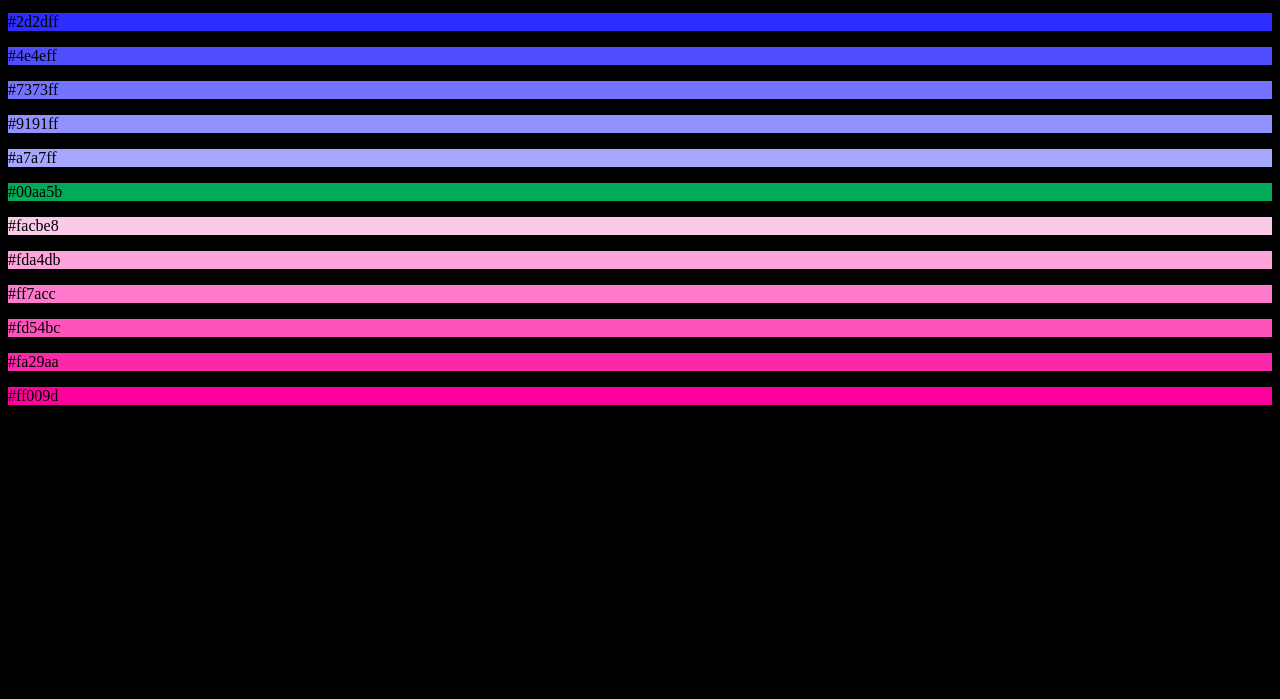
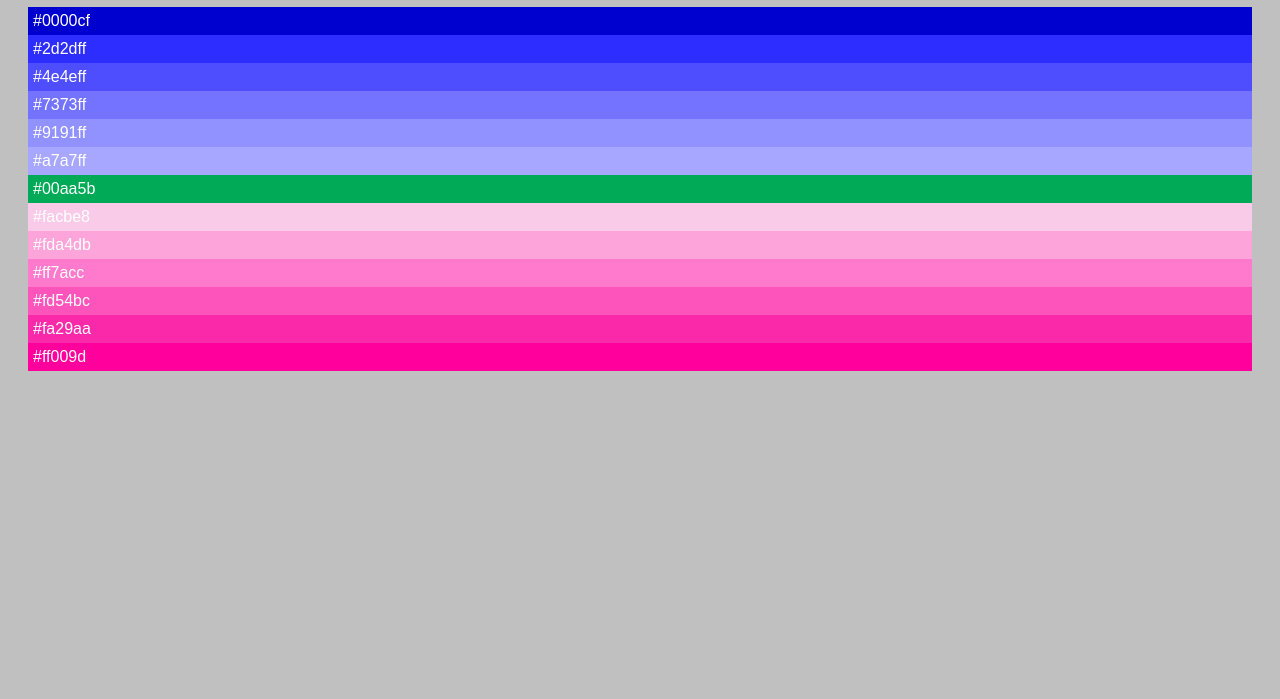
Before and after one commit to FaiqAnsari15/PH-Scale, a plain HTML site: page class 09/index.html in a window 1280 px wide. Shown: the part 101-800 px from the top of the page. Drawn offline with Linux system fonts and the light colour scheme.

Commit message:
Update style.css

```diff
--- a/class 09/style.css
+++ b/class 09/style.css
@@ -1,5 +1,12 @@
 body{
-    background-color: black;
+    background-color: #c0c0c0;
+    padding: 20px;
+    color: #ffffff;
+    font-family: Arial, verdana, sans-serif;
+}
+p{
+    padding: 5px;
+    margin: 0%;
 }
 h1{
     background-color: #aca9a9;
```
